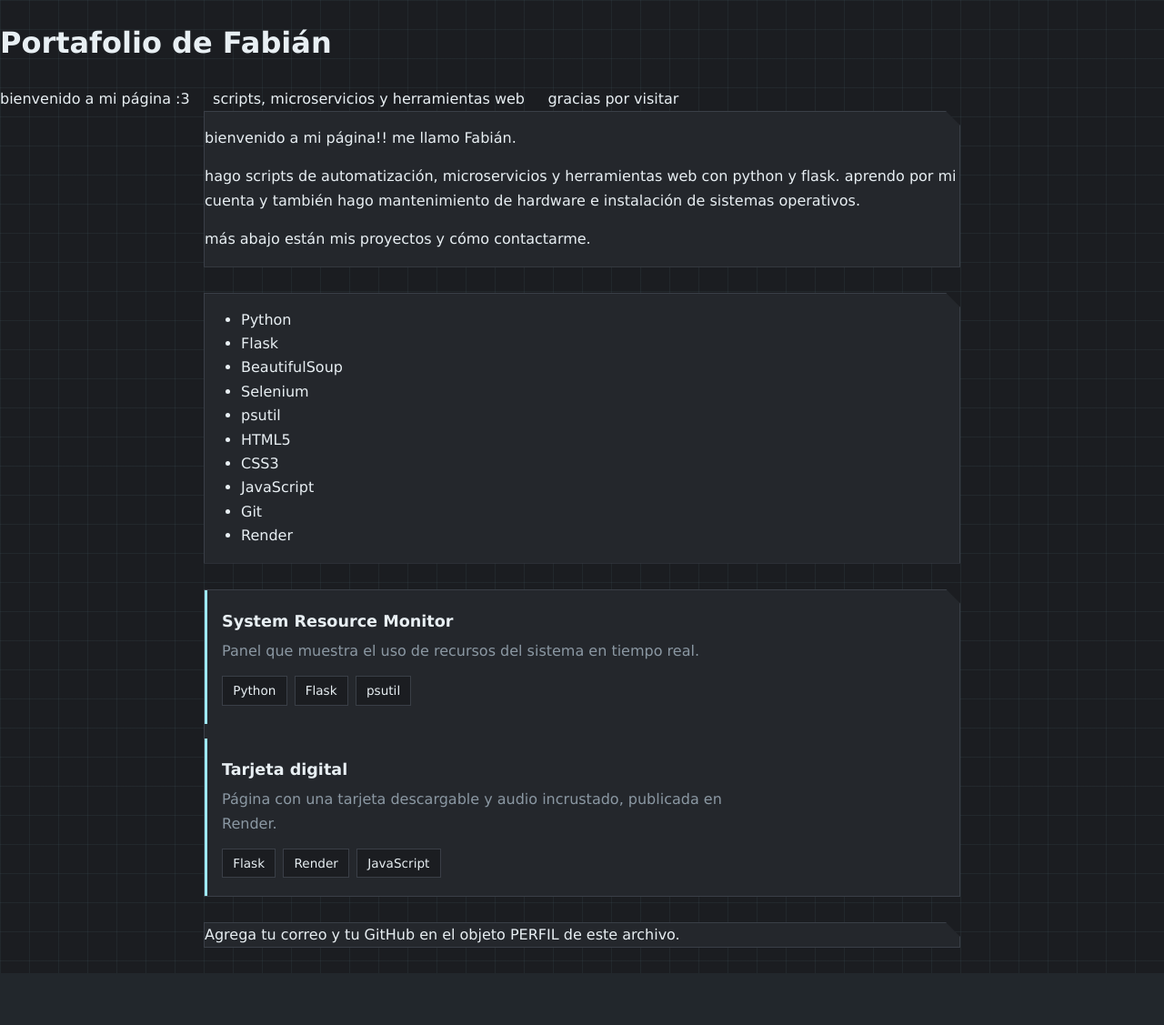
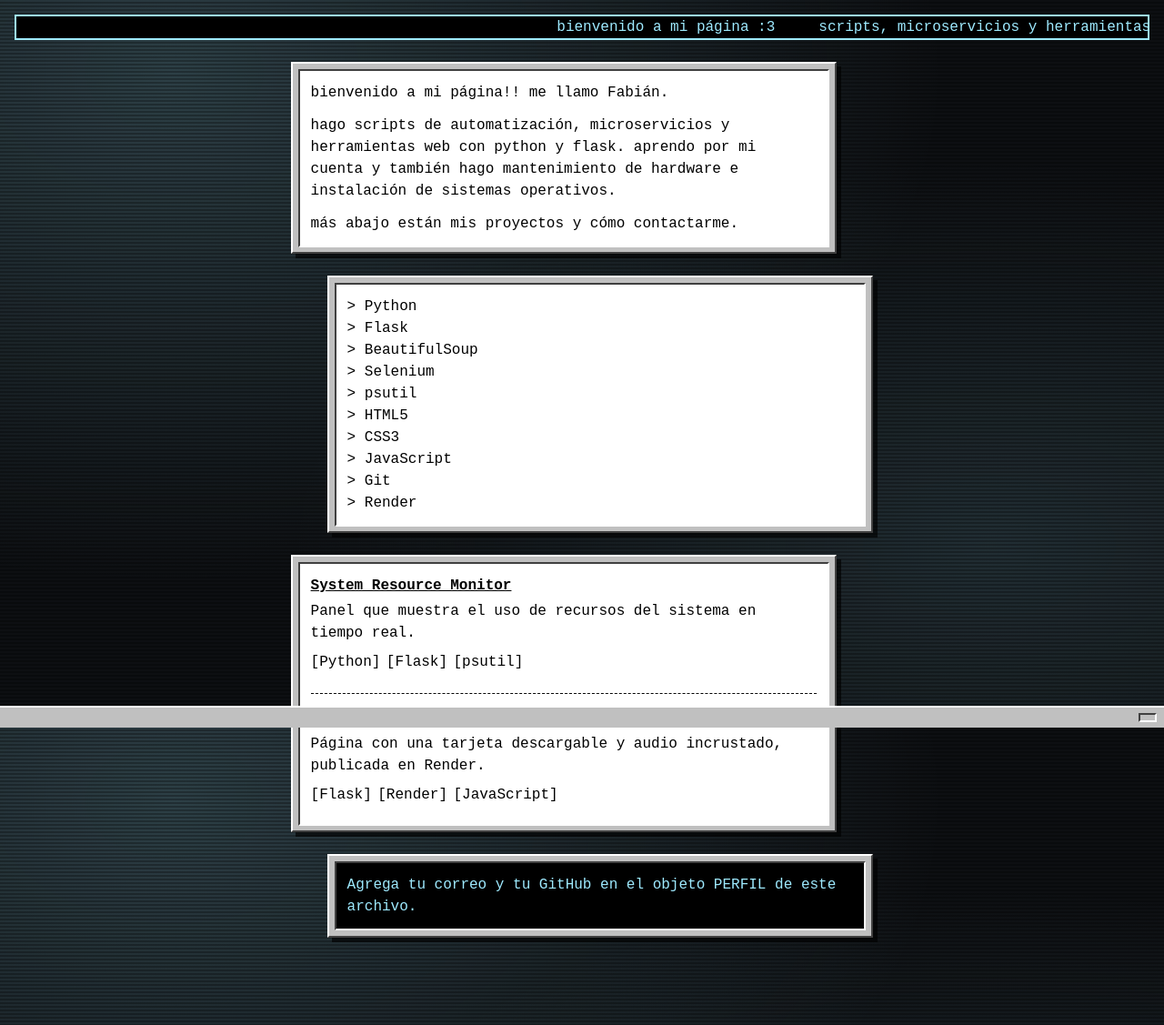
Before and after one commit to SukoseGG/Portafolio, a Flask app: page / in a window 1280 px wide. Shown: the whole page at 91% size. Before the commit the page ends 1042 px from the top, so only its background shows below. Run offline with Flask 3, Linux system fonts and the light colour scheme.

Commit message:
Refactor CSS styles for improved layout and design

```diff
--- a/static/style.css
+++ b/static/style.css
@@ -1,109 +1,136 @@
 /* ===== Tokens ===== */
 :root {
-  --carbon: #1b1d21;
-  --panel: #24272c;
-  --borde: #3a3f47;
-  --cian: #9eeaff;
-  --texto: #e8eff3;
-  --apagado: #8b98a3;
-  --cromo: linear-gradient(180deg, #e9f1f5 0%, #9aa8b1 100%);
+  --acento: #9eeaff;            /* para el rojo del ejemplo usa #e0161b */
+  --gris: #c0c0c0;
+  --relieve: #fff #404040 #404040 #fff;
+  --hundido: #404040 #fff #fff #404040;
   color-scheme: dark;
 }
 
 /* ===== Base ===== */
 * { box-sizing: border-box; }
-html { scroll-behavior: smooth; }
 body {
   margin: 0;
-  font-family: Verdana, Tahoma, "DejaVu Sans", sans-serif;
-  line-height: 1.65;
-  color: var(--texto);
-  background-color: var(--carbon);
-  background-image:
-    linear-gradient(rgba(158, 234, 255, .05) 1px, transparent 1px),
-    linear-gradient(90deg, rgba(158, 234, 255, .05) 1px, transparent 1px);
-  background-size: 32px 32px;
+  min-height: 100vh;
+  overflow-x: hidden;
+  font-family: "Courier New", ui-monospace, monospace;
+  line-height: 1.5;
+  color: #fff;
+  background:
+    repeating-linear-gradient(0deg, rgba(0, 0, 0, .28) 0 2px, transparent 2px 4px),
+    radial-gradient(ellipse at 15% 10%, rgba(158, 234, 255, .22), transparent 55%),
+    radial-gradient(ellipse at 85% 75%, rgba(158, 234, 255, .14), transparent 50%),
+    #0d0f12;
+  background-attachment: fixed;
+  /* tu propia imagen: url("/static/fondo.jpg") center / cover fixed */
 }
-a { color: var(--cian); }
-:focus-visible { outline: 2px solid var(--cian); outline-offset: 3px; }
-main, .barra nav, footer { width: min(100% - 2rem, 52rem); margin-inline: auto; }
+:focus-visible { outline: 2px dashed #ff0; outline-offset: 2px; }
+.oculto { position: absolute; width: 1px; height: 1px; overflow: hidden; clip: rect(0 0 0 0); white-space: nowrap; }
 
-.saltar { position: absolute; left: -999px; }
-.saltar:focus { left: 1rem; top: 1rem; background: var(--carbon); padding: .5rem; z-index: 10; }
+/* ===== Marquesina ===== */
+.marquesina {
+  margin: 1rem 1rem 0;
+  overflow: hidden;
+  white-space: nowrap;
+  background: #000;
+  color: var(--acento);
+  border: 2px solid var(--acento);
+}
+.marquesina span { display: inline-block; padding-left: 100%; animation: correr 22s linear infinite; }
+@keyframes correr { to { transform: translateX(-100%); } }
 
-/* ===== Barra superior ===== */
-.barra nav { display: flex; flex-wrap: wrap; align-items: center; justify-content: space-between; gap: .5rem 1.5rem; padding: 1rem 0; }
-.marca { font-weight: 700; color: var(--texto); text-decoration: none; }
-.barra ul { display: flex; flex-wrap: wrap; gap: .25rem 1.25rem; margin: 0; padding: 0; list-style: none; }
-.barra ul a { color: var(--apagado); text-decoration: none; font-size: .9rem; }
-.barra ul a:hover { color: var(--cian); }
+/* ===== Escritorio y ventanas ===== */
+.escritorio {
+  display: flex;
+  flex-direction: column;
+  gap: 1.5rem;
+  max-width: 42rem;
+  margin: 0 auto;
+  padding: 1.5rem 1rem 6rem;
+}
+.ventana:nth-child(odd) { margin-right: 2.5rem; }
+.ventana:nth-child(even) { margin-left: 2.5rem; }
+.ventana {
+  position: relative;
+  background: var(--gris);
+  color: #000;
+  border: 2px solid;
+  border-color: var(--relieve);
+  box-shadow: 5px 5px 0 rgba(0, 0, 0, .65);
+}
+.ventana[hidden] { display: none; }
+.ventana.min .contenido { display: none; }
 
-/* ===== Hero ===== */
-.hero { padding: clamp(3rem, 12vw, 7rem) 0 clamp(2.5rem, 8vw, 4.5rem); }
-.hero h1 {
-  margin: 0;
-  font-size: clamp(3rem, 15vw, 6.5rem);
-  line-height: 1;
-  letter-spacing: -.03em;
-  background: linear-gradient(180deg, #fff 0%, #c4d3da 45%, #6f7d87 55%, #d6e4ea 100%);
-  -webkit-background-clip: text;
-  background-clip: text;
-  color: transparent;
-  filter: drop-shadow(0 0 18px rgba(158, 234, 255, .35));
-  animation: escanear .9s steps(12) both;
+.barra-v {
+  display: flex;
+  align-items: center;
+  justify-content: space-between;
+  padding: .2rem .3rem;
+  background: #000;
+  color: #fff;
+  cursor: grab;
+  touch-action: none;
+  user-select: none;
 }
-.lema { max-width: 34rem; margin: 1.25rem 0 1.75rem; color: var(--apagado); animation: escanear .9s .5s steps(12) both; }
-.acciones { display: flex; flex-wrap: wrap; gap: .75rem; }
-.boton {
-  padding: .65rem 1.25rem;
-  border: 1px solid var(--cian);
-  color: var(--cian);
-  text-decoration: none;
-  font-weight: 700;
-  clip-path: polygon(0 0, calc(100% - 10px) 0, 100% 10px, 100% 100%, 0 100%);
+.ventana.acento .barra-v { background: var(--acento); color: #000; }
+.barra-v h2 { margin: 0; font-size: 1rem; }
+.botones { display: flex; gap: .25rem; }
+.botones button, .tareas button {
+  font: inherit;
+  color: #000;
+  background: var(--gris);
+  border: 2px solid;
+  border-color: var(--relieve);
+  cursor: pointer;
 }
-.boton:hover { background: rgba(158, 234, 255, .12); }
-.boton.primario { background: var(--cian); color: var(--carbon); }
-.boton.primario:hover { background: #c4f2ff; }
-@keyframes escanear { from { clip-path: inset(0 100% 0 0); } to { clip-path: inset(0 0 0 0); } }
+.botones button { width: 1.75rem; height: 1.75rem; padding: 0; line-height: 1; }
 
-/* ===== Ventanas (cada sección) ===== */
-.ventana {
-  margin-bottom: 1.75rem;
-  background: var(--panel);
-  border: 1px solid var(--borde);
-  clip-path: polygon(0 0, calc(100% - 16px) 0, 100% 16px, 100% 100%, 0 100%);
-  scroll-margin-top: 1rem;
+.contenido {
+  margin: .35rem;
+  padding: .75rem;
+  background: #fff;
+  border: 2px solid;
+  border-color: var(--hundido);
 }
-.ventana > h2 {
-  display: flex; align-items: center; justify-content: space-between;
-  margin: 0; padding: .45rem .9rem;
-  font-size: .9rem; color: var(--carbon); background: var(--cromo);
+.contenido p { margin: 0 0 .75rem; }
+.contenido p:last-child { margin: 0; }
+.contenido.negra { background: #000; color: var(--acento); }
+
+/* ===== Listas ===== */
+.lista, .lista-redes, .fichas { margin: 0; padding: 0; list-style: none; }
+.lista li::before { content: "> "; }
+.fichas { display: flex; flex-wrap: wrap; gap: .4rem; margin-bottom: .5rem; }
+.fichas li::before { content: "["; }
+.fichas li::after { content: "]"; }
+.proyecto { padding-bottom: .9rem; margin-bottom: .9rem; border-bottom: 1px dashed #000; }
+.proyecto:last-child { margin-bottom: 0; padding-bottom: 0; border: 0; }
+.proyecto h3 { margin: 0 0 .25rem; font-size: 1rem; text-decoration: underline; }
+.proyecto p { margin: 0 0 .5rem; }
+.proyecto .enlace { color: #00e; }
+
+.lista-redes li + li { margin-top: .6rem; }
+.lista-redes a { color: var(--acento); font-weight: 700; animation: parpadeo 1.6s steps(1) infinite; }
+.lista-redes a:hover { animation: none; }
+@keyframes parpadeo { 50% { opacity: .3; } }
+
+/* ===== Barra de tareas ===== */
+.tareas {
+  position: fixed;
+  inset: auto 0 0 0;
+  z-index: 9999;
+  display: flex;
+  align-items: center;
+  gap: .5rem;
+  padding: .35rem .5rem calc(.35rem + env(safe-area-inset-bottom, 0px));
+  background: var(--gris);
+  border-top: 2px solid #fff;
 }
-.ventana > h2::after {
-  content: ""; width: 9px; height: 9px; margin-right: 34px;
-  background: var(--carbon);
-  box-shadow: 15px 0 var(--carbon), 30px 0 var(--carbon);
-}
-.cuerpo { padding: 1.25rem 1rem 1.5rem; }
-.cuerpo > p { max-width: 60ch; margin: 0; }
-
-/* ===== Fichas (habilidades y tags) ===== */
-.fichas { display: flex; flex-wrap: wrap; gap: .5rem; margin: 0; padding: 0; list-style: none; }
-.fichas li { padding: .25rem .7rem; font-size: .85rem; background: var(--carbon); border: 1px solid var(--borde); }
-
-/* ===== Proyectos ===== */
-.proyecto { padding: 1.25rem 0 1.25rem 1rem; border-left: 3px solid var(--cian); margin-bottom: 1rem; }
-.proyecto:last-child { margin-bottom: 0; }
-.proyecto h3 { margin: 0 0 .35rem; font-size: 1.1rem; }
-.proyecto p { max-width: 60ch; margin: 0 0 .85rem; color: var(--apagado); }
-.proyecto .enlace { display: inline-block; margin-top: .85rem; }
-
-/* ===== Contacto y pie ===== */
-#contacto-lista { display: grid; gap: .5rem; margin: 0; padding: 0; list-style: none; }
-footer { padding: 1.5rem 0 3rem; color: var(--apagado); font-size: .85rem; }
+#tareas-lista { display: flex; flex: 1; gap: .35rem; overflow-x: auto; }
+.tareas button { padding: .3rem .6rem; font-size: .8rem; white-space: nowrap; }
+.tareas button[aria-pressed="true"] { border-color: var(--hundido); font-weight: 700; background: #d8d8d8; }
+#reloj { padding: .2rem .5rem; font-size: .8rem; color: #000; border: 2px solid; border-color: var(--hundido); }
 
 @media (prefers-reduced-motion: reduce) {
-  html { scroll-behavior: auto; }
-  .hero h1, .lema { animation: none; }
-}
+  .marquesina span { animation: none; padding-left: 0; }
+  .lista-redes a { animation: none; }
+                   }
```
